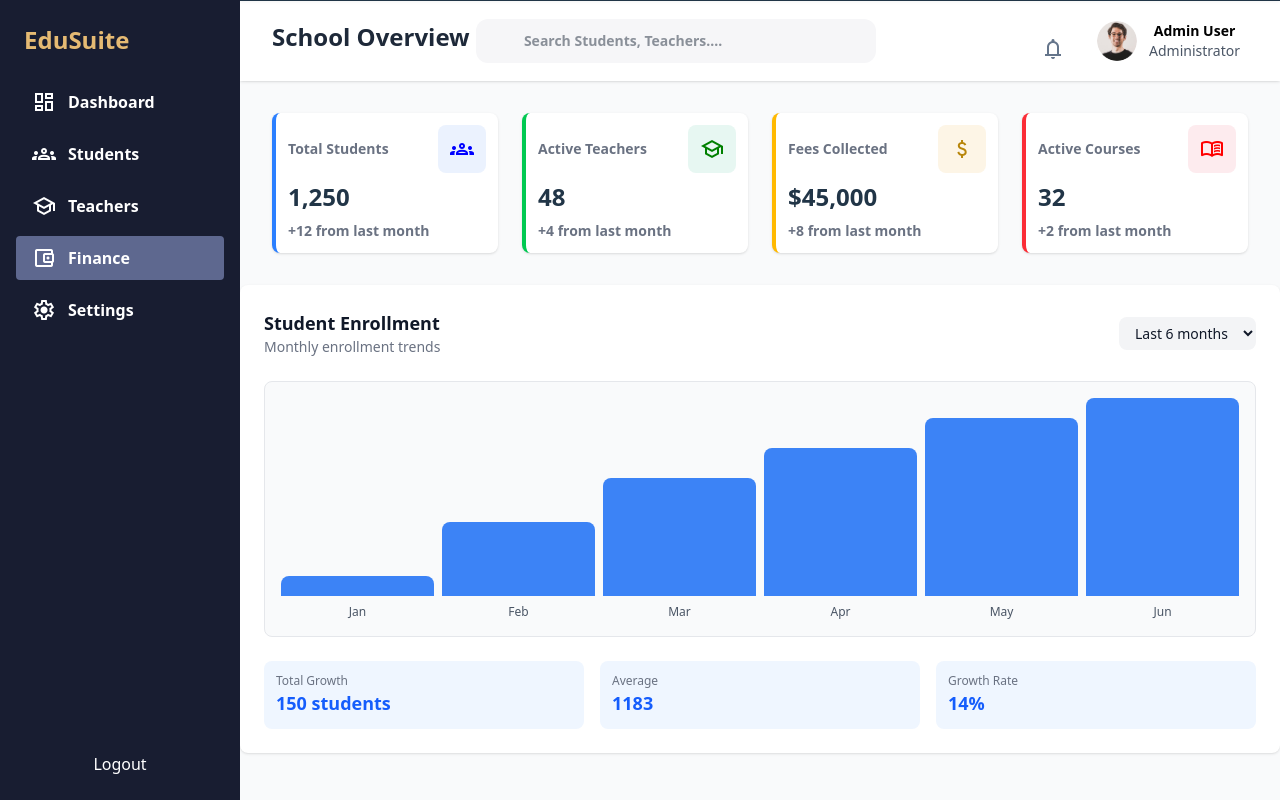
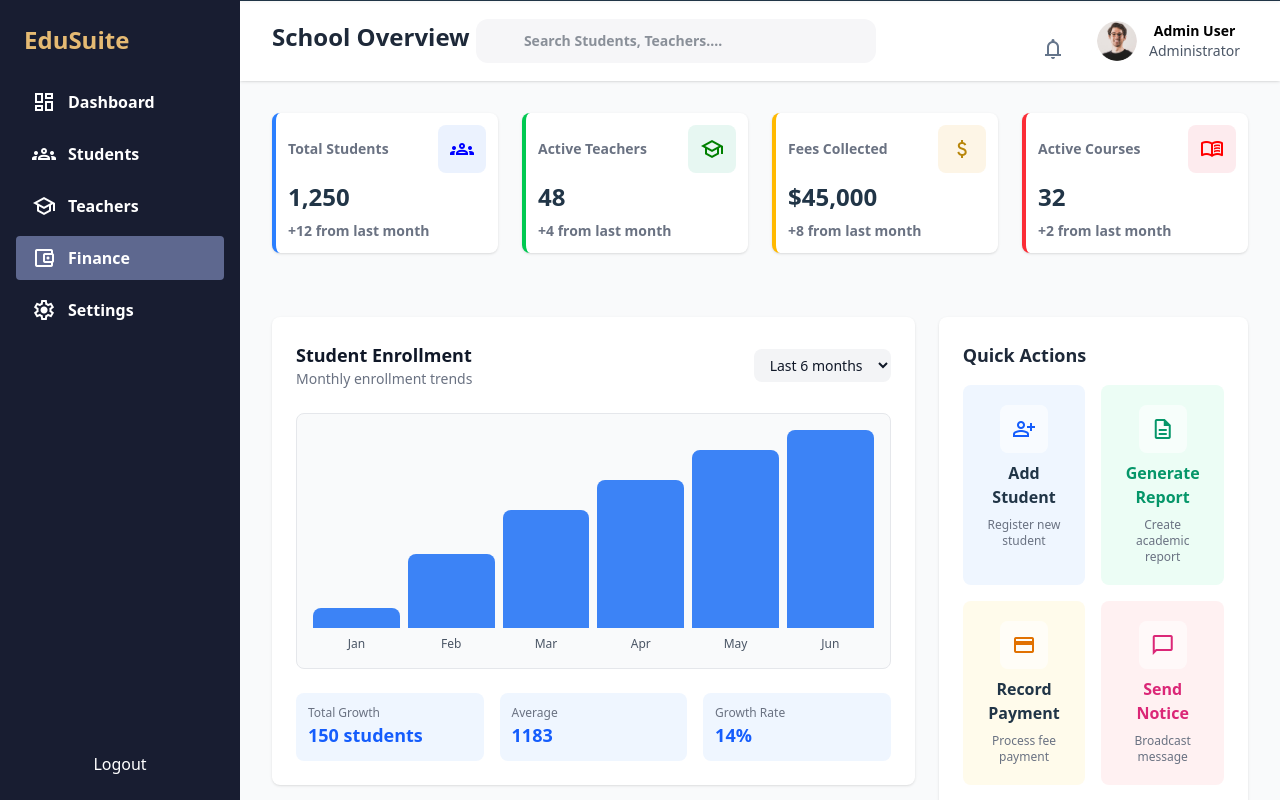
Before and after one commit to Tekfred/School-Management-System, a Vue app: page /app/finance in a window 1280 px wide. Built offline with nearby package versions, Linux system fonts and the light colour scheme; sample sign-in values are in the browser's storage.

Commit message:
fixed darkmode toggle in statistics

```diff
--- /dev/null
+++ b/src/views/Dashboard/Components/quickAction.vue
@@ -0,0 +1,60 @@
+<script setup>
+import { useRouter } from 'vue-router'
+const router = useRouter()
+
+// actions: mix of Tailwind classes (bgColor/textColor) and hex colors (bgHex/textHex)
+// Use class binding when Tailwind classes are available (better for purge), otherwise use inline styles.
+const actions = [
+  { id: 1, name: 'Add Student', description: 'Register new student', icon: 'person_add', bgColor: 'bg-blue-50', textColor: 'text-blue-600', route: '/students/add' },
+  // Use hex for background and text for this card as an example
+  { id: 2, name: 'Generate Report', description: 'Create academic report', icon: 'description', bgHex: '#ecfdf5', textHex: '#059669', route: '/reports' },
+  { id: 3, name: 'Record Payment', description: 'Process fee payment', icon: 'credit_card', bgColor: 'bg-amber-50', textColor: 'text-amber-600', route: '/payments' },
+  // Another example using hex colors
+  { id: 4, name: 'Send Notice', description: 'Broadcast message', icon: 'chat_bubble', bgHex: '#fff1f2', textHex: '#db2777', route: '/notices' }
+]
+
+function handleAction(action) {
+  if (action.route) {
+    // navigate to a route; if route doesn't exist yet, this will fail in runtime — used as example
+    router.push(action.route)
+  } else {
+    console.log('Quick action clicked:', action.name)
+  }
+}
+
+</script>
+
+<template>
+  <div class="bg-white p-6 rounded-lg shadow-sm">
+    <div class="mb-4">
+      <h3 class="text-lg font-semibold text-gray-800">Quick Actions</h3>
+    </div>
+
+    <!-- Grid container -->
+    <div class="grid grid-cols-1 sm:grid-cols-2 gap-4">
+      <div
+        v-for="action in actions"
+        :key="action.id"
+        @click="handleAction(action)"
+        role="button"
+        tabindex="0"
+        class="rounded-lg p-5 text-center space-y-2 cursor-pointer transition-shadow hover:shadow-md"
+        :class="action.bgColor ? action.bgColor : ''"
+        :style="action.bgHex ? { backgroundColor: action.bgHex } : null"
+      >
+        <div class="mx-auto w-12 h-12 rounded-lg bg-white/60 flex items-center justify-center">
+          <span
+            :class="['material-symbols-outlined', action.textColor ? action.textColor : '']"
+            :style="action.textHex ? { color: action.textHex } : null"
+            class="text-2xl"
+          >
+            {{ action.icon }}
+          </span>
+        </div>
+
+        <div :style="action.textHex ? { color: action.textHex } : null" class="font-semibold">{{ action.name }}</div>
+        <div class="text-xs text-gray-500">{{ action.description }}</div>
+      </div>
+    </div>
+  </div>
+</template>
--- a/src/views/Dashboard/DashboardView.vue
+++ b/src/views/Dashboard/DashboardView.vue
@@ -2,6 +2,7 @@
 import { ref } from 'vue';
 import { useRouter } from 'vue-router';
 import studentsEnrollment from '@/views/Dashboard/Components/studentsEnrollment.vue';
+import quickAction from '@/views/Dashboard/Components/quickAction.vue';
 
 
 
@@ -71,7 +72,6 @@ const logout = () => {
 <template>
   <div class=" bg-gray-50">
 
-
     <!-- Main Content -->
     <div class="p-8">
       <div class="grid grid-cols-1 md:grid-cols-4 gap-6">
@@ -89,6 +89,20 @@ const logout = () => {
       </div>
     </div>
 
-    <studentsEnrollment />
+    <!-- Enrollment and Quick Actions Row -->
+    <div class="p-8">
+      <div class="grid grid-cols-1 lg:grid-cols-3 gap-6">
+        <!-- Students enrollment: wider (spans 2/3) -->
+        <div class="lg:col-span-2">
+          <studentsEnrollment />
+        </div>
+
+        <!-- Quick Actions: narrower (spans 1/3) -->
+        <div class="lg:col-span-1">
+          <quickAction />
+        </div>
+      </div>
+    </div>
+
   </div>
 </template>
```
